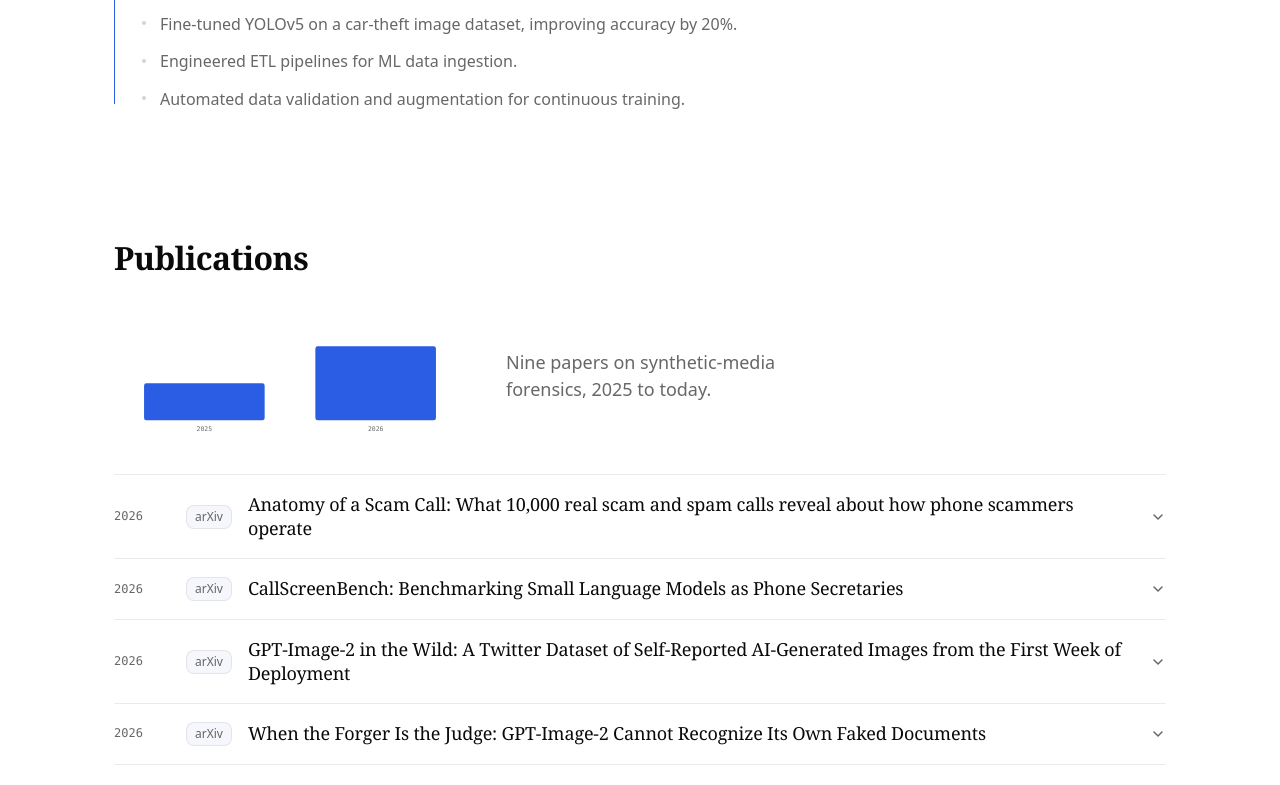
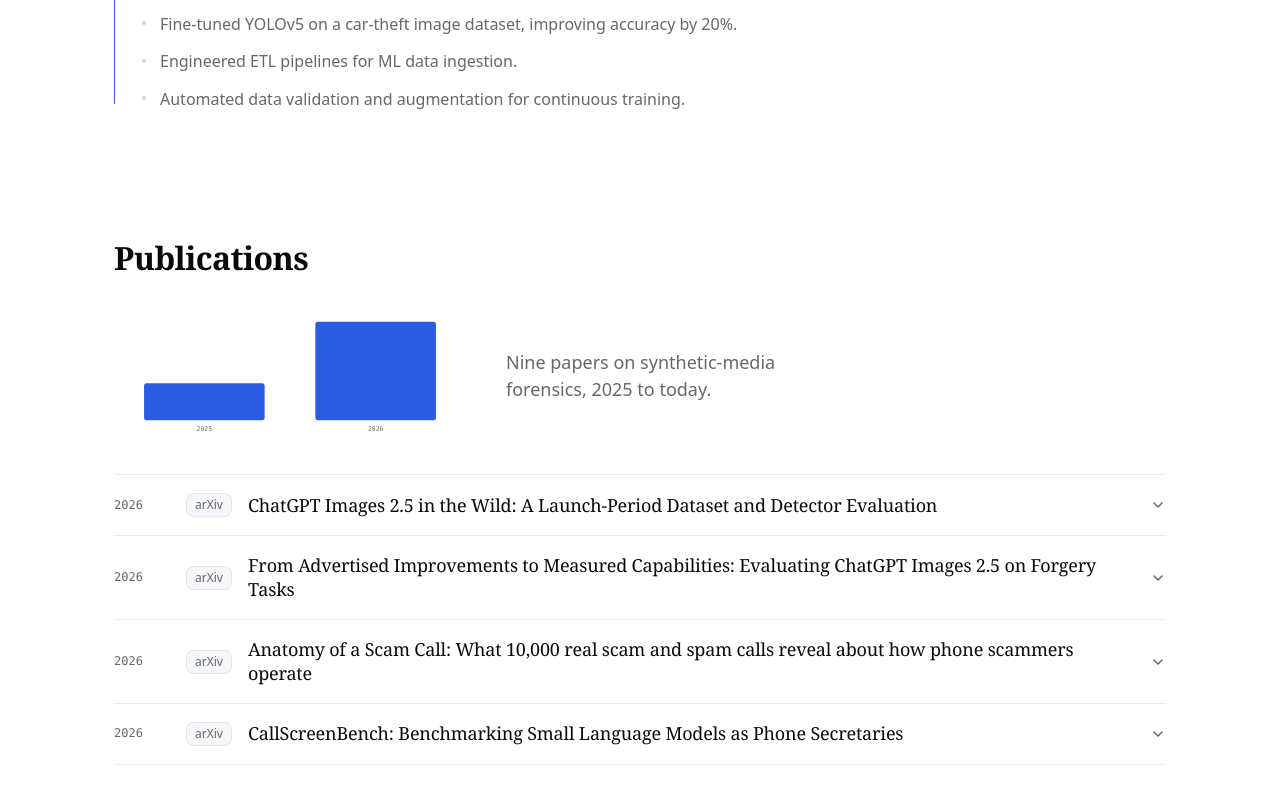
Before and after one commit to kidus-der/personal-website, a SvelteKit app: page /about in a window 1280 px wide. Shown: the part 2000-2785 px from the top of the page. Built offline with nearby package versions, Linux system fonts and the light colour scheme.

Commit message:
feat(content): add the two September 2026 ChatGPT Images 2.5 papers
Adds arXiv 2609.15100 (launch-period dataset and detector evaluation) and
2609.13617 (evaluating advertised capabilities on forgery tasks) to the
publications list, newest first ahead of 2608.24127.

```diff
--- a/src/content/publications.ts
+++ b/src/content/publications.ts
@@ -1,6 +1,33 @@
 import type { Publication } from '$lib/types/content';
 
 export const publications: Publication[] = [
+	{
+		id: '2609.15100',
+		title: 'ChatGPT Images 2.5 in the Wild: A Launch-Period Dataset and Detector Evaluation',
+		venue: 'arXiv',
+		year: 2026,
+		url: 'https://arxiv.org/abs/2609.15100',
+		topics: ['dataset', 'deepfake', 'benchmark'],
+		bullets: [
+			'Froze a launch-period collection of 3,478 images from 2,440 posts across eight sources, every one recorded within the first 51.1 hours of the ChatGPT Images 2.5 announcement, with three attribution tiers kept so caption claims read as admission evidence rather than verified generator identity.',
+			'Evaluated six frozen detectors at thresholds calibrated to a 5% flag rate on reference photographs, where collection flag rates spanned 3.7% to 56.4% and fell 42 to 81 percentage points below the same detectors’ GenImage recall.',
+			'Showed that a higher flag rate does not by itself establish better detection, with held-out artwork false-positive rates ranging from 1.5% to 96.5% across those detectors.'
+		]
+	},
+	{
+		id: '2609.13617',
+		title:
+			'From Advertised Improvements to Measured Capabilities: Evaluating ChatGPT Images 2.5 on Forgery Tasks',
+		venue: 'arXiv',
+		year: 2026,
+		url: 'https://arxiv.org/abs/2609.13617',
+		topics: ['documents', 'benchmark'],
+		bullets: [
+			'Tested whether the improvements advertised for ChatGPT Images 2.5 hold on forgery tasks with predetermined answers, comparing its Flare and Sunburst API models against GPT-Image-2 re-run in the same week across receipt-field edits, repeated editing, product placement and fine-print rendering.',
+			'Found that Flare and Sunburst disturbed the text surrounding an edited receipt field less often after image registration (31.7% and 31.2% of cases against 44.2% for both GPT-Image-2 baselines), with no detectable gain in target-field correctness.',
+			'Measured the gap between controlled and in-the-wild detection: at a fixed threshold, Community Forensics flagged 68.6% of controlled Images 2.5 images but only 35.9% of self-reported images posted online.'
+		]
+	},
 	{
 		id: '2608.24127',
 		title:
```
